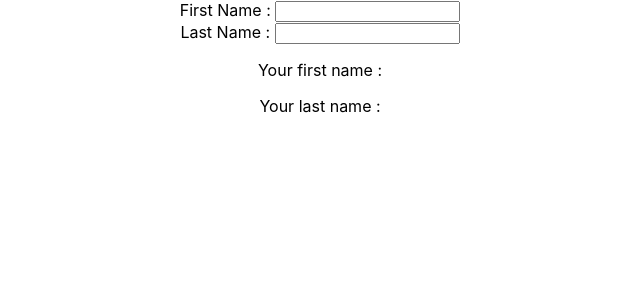
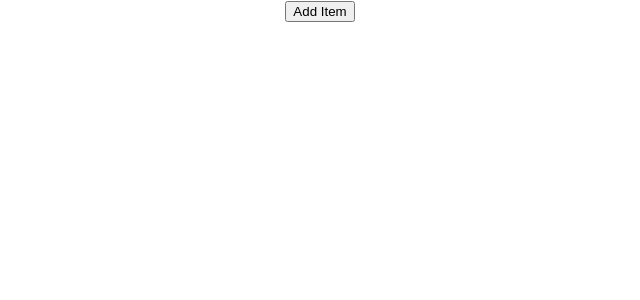
Before and after one commit to Soumya1910/Reactjs-basic, a React (Create React App) app: page / in a window 1280 px wide. Shown: the top 300 px of the page, without its empty margins (320-960 px from the left). Built offline with nearby package versions, Linux system fonts and the light colour scheme.

Commit message:
useState with array object

```diff
--- a/src/App.js
+++ b/src/App.js
@@ -36,6 +36,7 @@
 import HookCounter from './component/Hooks/HookCounter';
 import IncrementDecrementCounter from './component/Hooks/IncrementDecrementCounter';
 import StateWithObject from './component/Hooks/StateWithObject';
+import StateWithArray from './component/Hooks/StateWithArray';
 
 function App() {
   return (
@@ -102,36 +103,11 @@
       {/* <ClassCounter/> */}
       {/* <HookCounter/> */}
       {/* <IncrementDecrementCounter /> */}
-      <StateWithObject/>
+      {/* <StateWithObject/> */}
+      <StateWithArray />
 
     </div>
   );
 }
 
 export default App;
-
-/**
-What are Hooks?
-Hooks are new feature addition to version of React 16.8 which allow you to use React features without having to write a class.
-Hooks don't work inside the class.
-
-Why Hooks?
-Reason 1:
-  Understand how this keyword works in Javascript.
-  Remember to bind even handlers in class components.
-  Classes don't minify very well and make hot reloading very unreliable.
-
-Reason 2:
-  There is no particular way to reuse stateful component logic.
-  HOC and render pattern do address this problem but need to restructure the code. Ending up with several other components to share functionality.
-  There is a need to share stateful logic in a better way.
-
-Reason 3:
-  Create component for complex scenarios such as data fetching and subscribing to events, related code is not organized in one organized place. It's scattered.
-  e.g.
-    Data Fetching - componentDidMount and componentDidUpdate
-    Event Listeners - componentDidMount and componentWillUnmount
-
-
-
-  */
--- /dev/null
+++ b/src/component/Hooks/StateWithArray.js
@@ -0,0 +1,23 @@
+import React, {useState} from 'react'
+
+function StateWithArray() {
+    const [items, setItem] = useState([]);
+    const addItem = () => {
+        setItem([...items, {
+            id: items.length,
+            value : Math.floor(Math.random()*10 + 1)
+        }])
+    }
+  return (
+    <>
+        <button onClick = {addItem}>Add Item</button>
+        <ul>
+            {items.map(item => (
+                <li key={item.id}>{item.value}</li>
+            ))}
+        </ul>
+    </>
+  )
+}
+
+export default StateWithArray
```
Also changed, not shown: src/component/Hooks/Hooks_Notes.txt (added).
